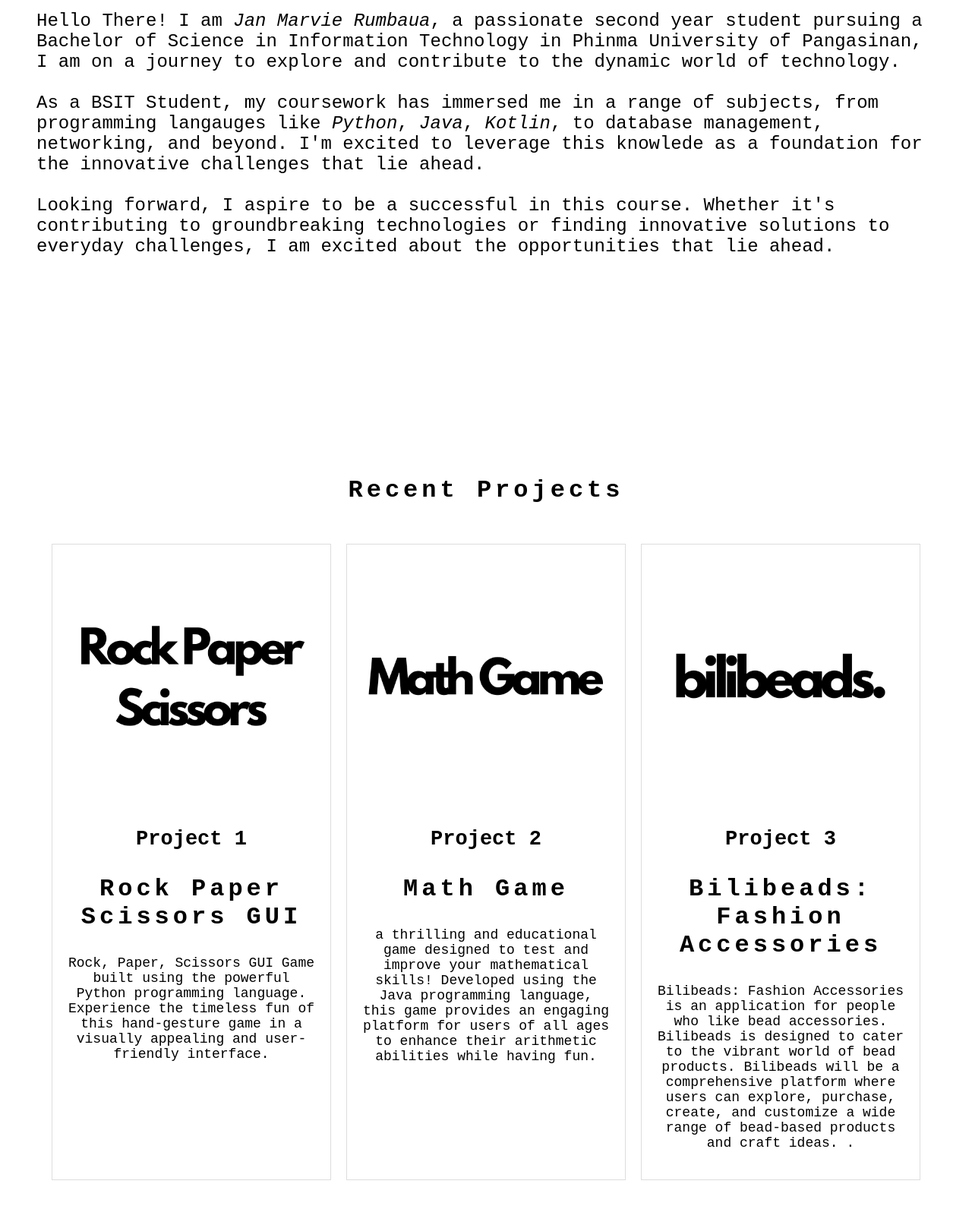
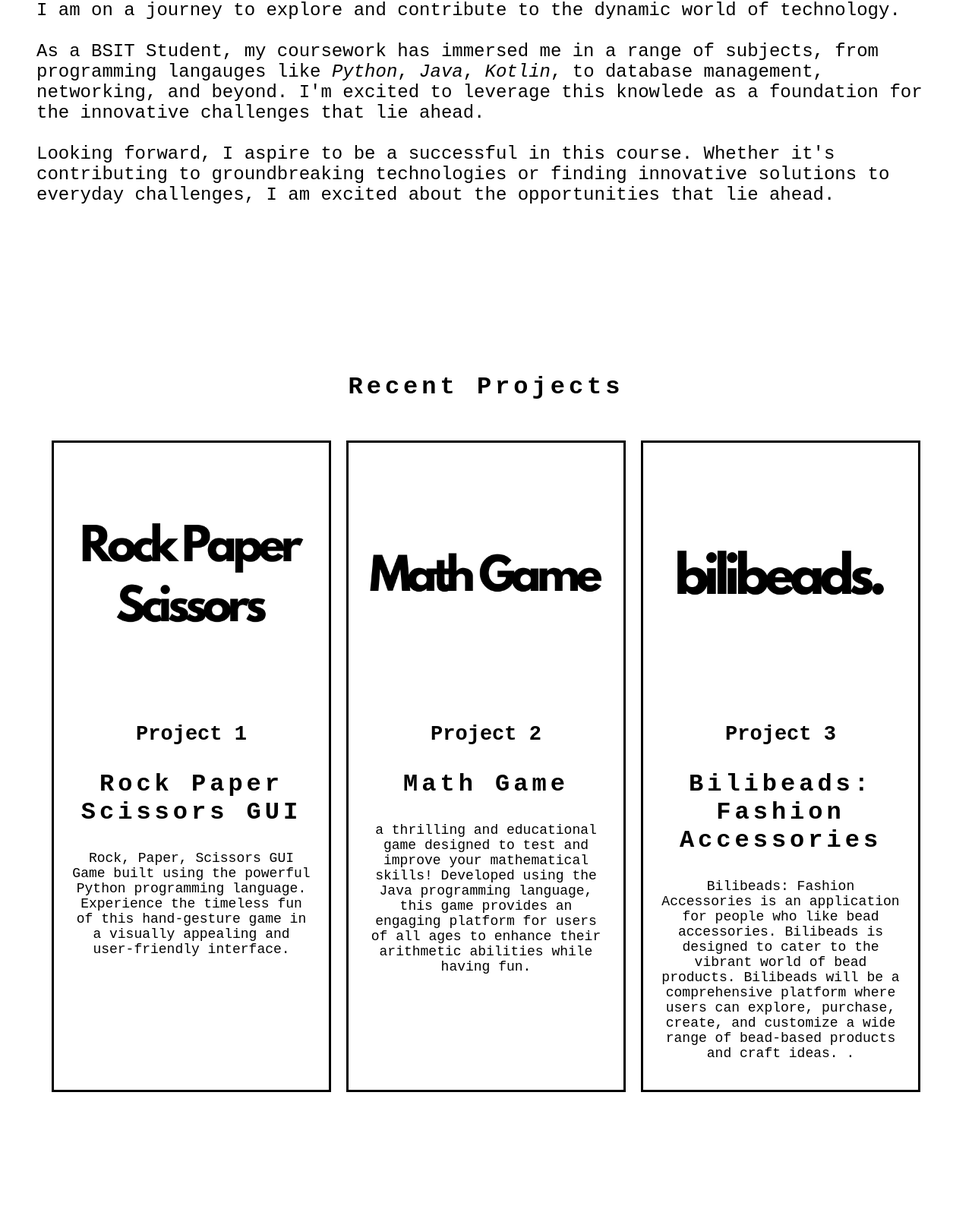
Before and after one commit to 555marbs/Portfolio, a plain HTML site: page index.html in a window 1280 px wide. Shown: the part 280-1868 px from the top of the page at 76% size. Drawn offline with Linux system fonts and the light colour scheme; a script that the page names is missing.

Commit message:
Final na talaga

```diff
--- a/styles.css
+++ b/styles.css
@@ -48,7 +48,7 @@ section {
 
 /* About */
 .about-container {
-    margin-top: 100px;
+    margin-top: 0px;
 }
 
 #about span {
@@ -68,7 +68,7 @@ section {
 
 /* Project */
 .project-header-container {
-    margin-top: 100px;
+    margin-top: 0px;
 }
 
 #projects h3 {
@@ -86,7 +86,7 @@ section {
 }
 
 .grid-item {
-    border: 1px solid #ddd;
+    border: 3px solid #000000;
     padding: 20px;
     text-align: center;
 }
@@ -117,7 +117,7 @@ img {
 }
 
 .contact-item {
-    border: 1px solid #ddd;
+    border: 3px solid #000000;
     padding: 20px;
     text-align: center;
 }
```
